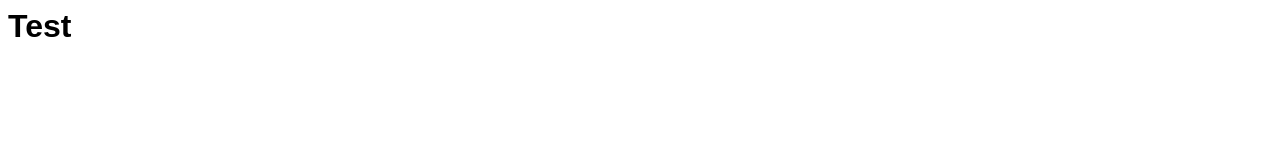
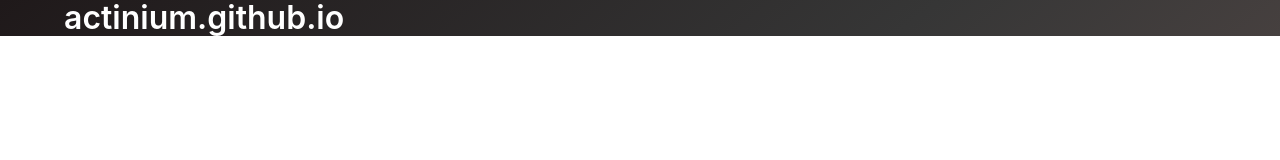
Before and after one commit to actinium/actinium.github.io, a plain HTML site: page index.html in a window 1280 px wide. Drawn offline with nearby package versions, Linux system fonts and the light colour scheme.

Commit message:
Update index.html

```diff
--- a/index.html
+++ b/index.html
@@ -1,11 +1,18 @@
 <html>
   <head>
-    <title>Test</title>
-    <style>
-      h1{font-family:Arial, Helvetica,sans-serif;}
-    </style>
+    <title> actinium.github.io </title>
+    <link rel="stylesheet" href="https://cdnjs.cloudflare.com/ajax/libs/bulma/0.0.17/css/bulma.min.css">
+    <link rel="stylesheet" href="https://maxcdn.bootstrapcdn.com/font-awesome/4.5.0/css/font-awesome.min.css">
   </head>
   <body>
-    <h1>Test</h1>
+    <section class="hero is-dark is-left is-bold">
+      <div class="hero-content">
+        <div class="container">
+          <h1 class="title">
+            <a href="//actinium.github.io">actinium.github.io</a>
+          </h1>
+        </div>
+      </div>
+    </section>
   </body>
 </html>
```
